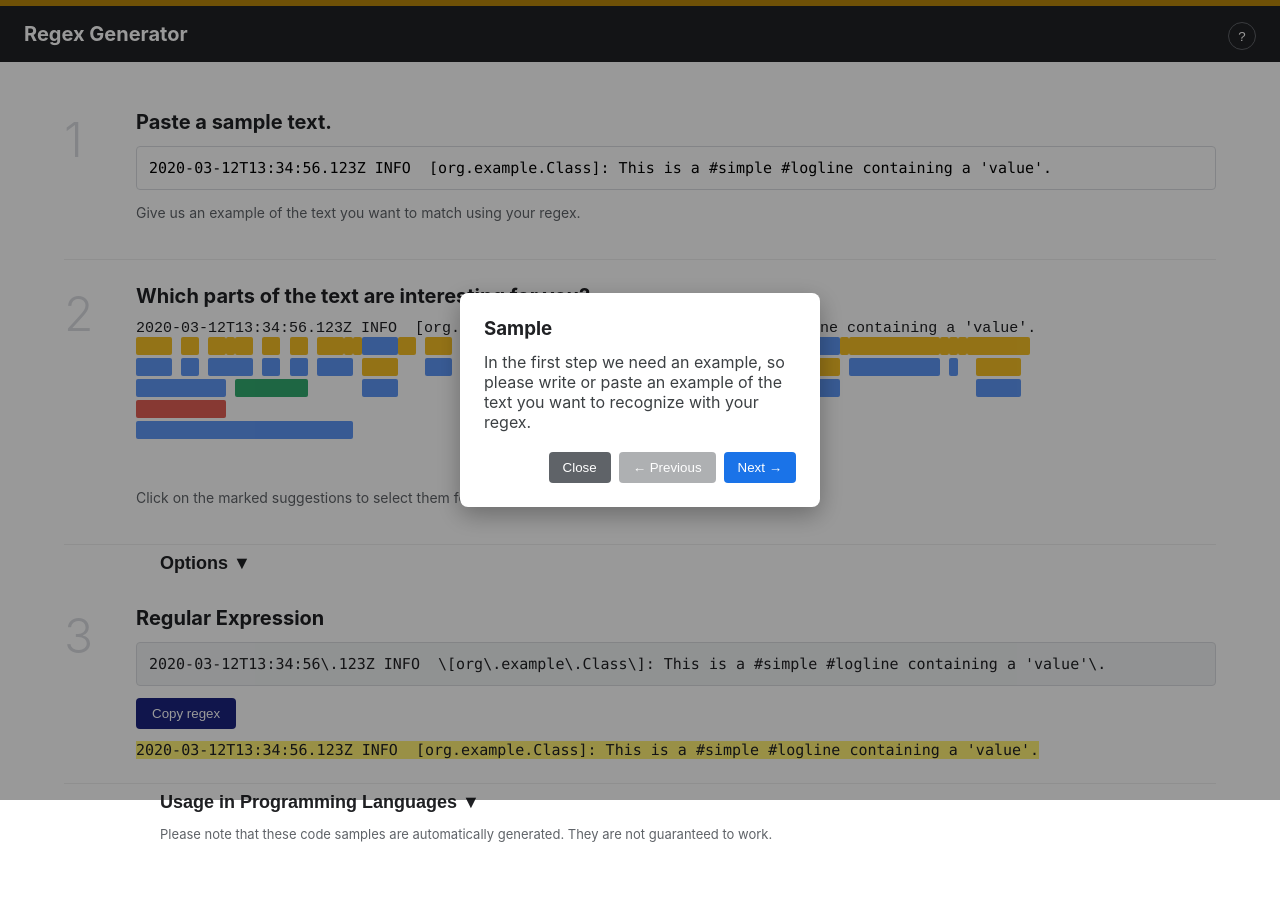
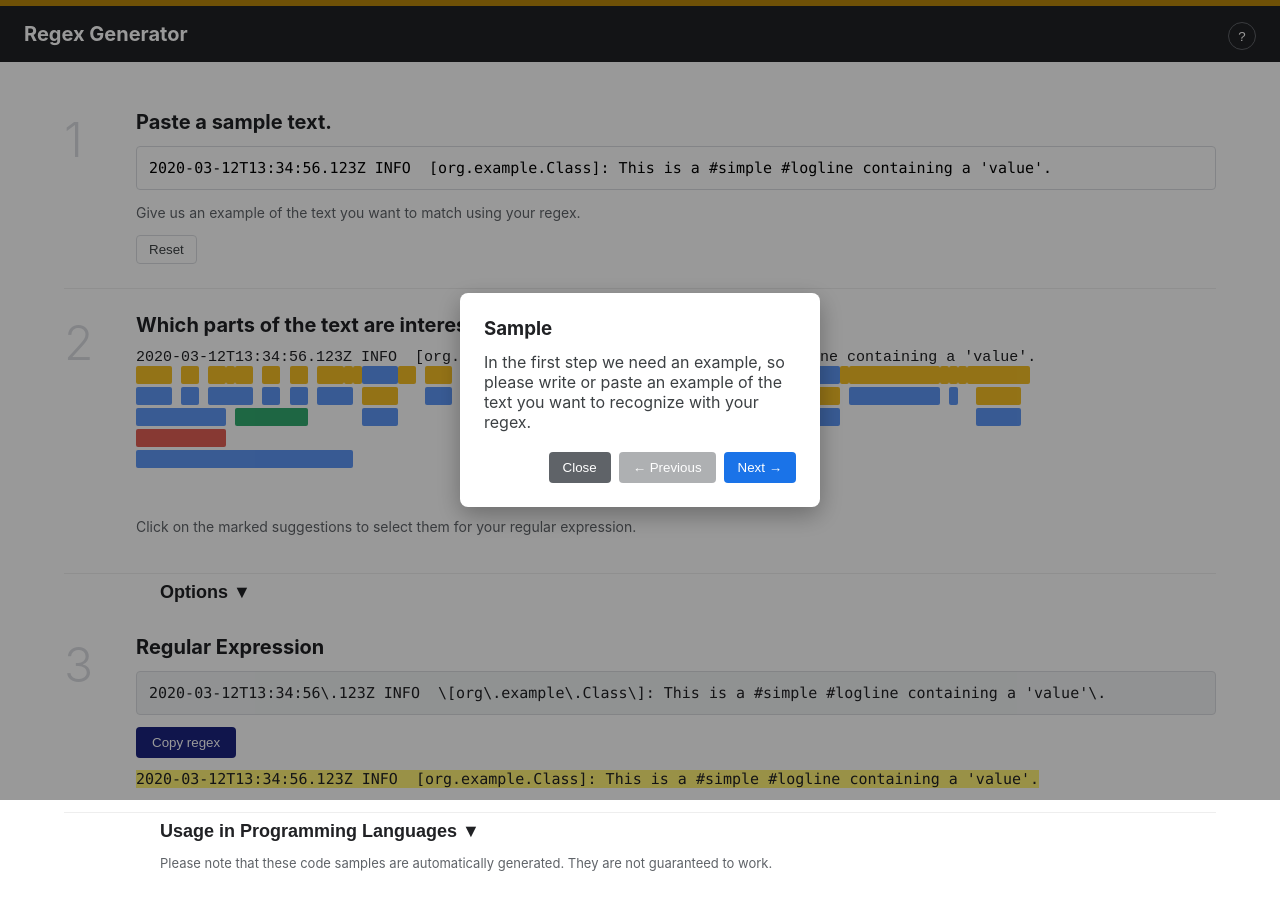
Before and after one commit to helmedeiros/regex-generator, a React app: page / in a window 1280 px wide. Before the commit the page ends 879 px from the top, so only its background shows below. Built offline with nearby package versions, Linux system fonts and the light colour scheme.

Commit message:
feat: add a reset button

```diff
--- a/src/app/App.tsx
+++ b/src/app/App.tsx
@@ -65,6 +65,9 @@ export class App extends React.Component<{}, AppState> {
             <p className="sample-hint">
               Give us an example of the text you want to match using your regex.
             </p>
+            <button type="button" className="reset-sample" onClick={this.handleReset}>
+              Reset
+            </button>
           </Step>
           <Step index={2} title="Which parts of the text are interesting for you?">
             <Suggestions
@@ -109,6 +112,10 @@ export class App extends React.Component<{}, AppState> {
     this.setState({ options });
   };
 
+  private handleReset = () => {
+    this.setState({ sample: defaultSample, selected: [] });
+  };
+
   private handleCopy = () => {
     copyText(this.currentRegex());
   };
--- a/src/styles.css
+++ b/src/styles.css
@@ -78,6 +78,15 @@ body {
 .sample-hint {
   color: #5f6368;
   font-size: 14px;
+}
+
+.reset-sample {
+  padding: 6px 12px;
+  background: none;
+  border: 1px solid #dadce0;
+  border-radius: 4px;
+  color: #3c4043;
+  cursor: pointer;
 }
 
 .suggestions {
```
Also changed, not shown: 1 other file (tests, documents, lock files or other folders).
